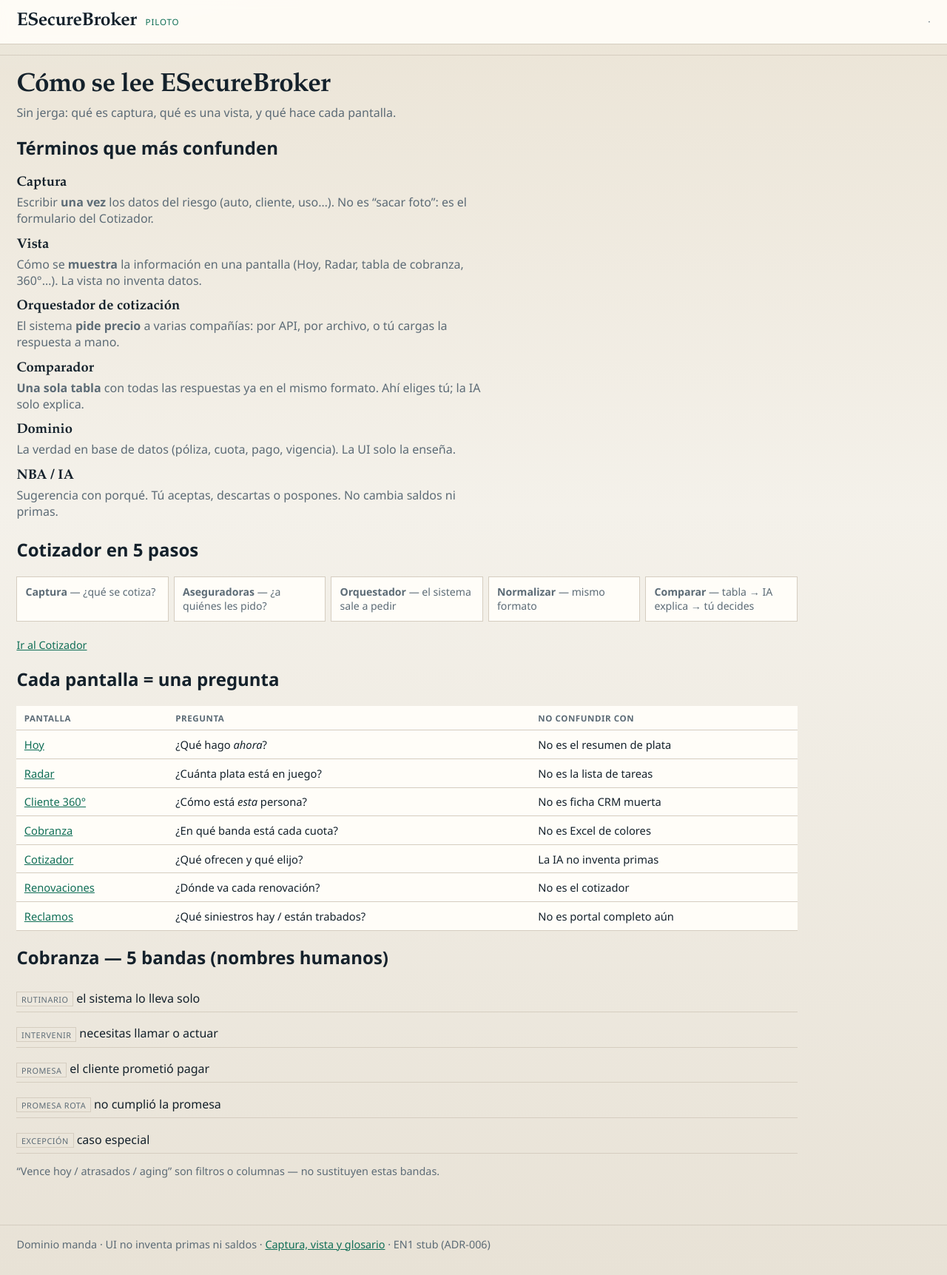
After one commit to shidalgo0925/esecurebroker, a FastAPI app: template corredores/web/templates/ayuda.html in a window 1280 px wide. The commit adds this page. Shown: the whole page at 74% size. Run offline with FastAPI, Linux system fonts and the light colour scheme; the template is opened without the code that fills it, so the values that code supplies are empty.

Commit message:
docs(ui): clarify capture vs view with glossary and cotizador steps
Add /ayuda, human Cobranza band labels, and Cotizador wizard copy so captura/orquestador/comparador are readable without design jargon.

Co-authored-by: Cursor <cursoragent@cursor.com>

```diff
--- a/corredores/web/routes.py
+++ b/corredores/web/routes.py
@@ -38,7 +38,23 @@ NAV = [
     ("cotizador", "Cotizador", "/cotizador"),
     ("renovaciones", "Renovaciones", "/renovaciones"),
     ("reclamos", "Reclamos", "/reclamos"),
+    ("ayuda", "Ayuda", "/ayuda"),
 ]
+
+BAND_LABELS = {
+    "AUTOMATIC": "Rutinario (automático)",
+    "INTERVENTION": "Requiere intervención",
+    "PROMISE": "Promesa de pago",
+    "BROKEN_PROMISE": "Promesa incumplida",
+    "EXCEPTION": "Excepción",
+}
+BAND_HELP = {
+    "AUTOMATIC": "el sistema lo lleva",
+    "INTERVENTION": "tú actúas",
+    "PROMISE": "compromiso activo",
+    "BROKEN_PROMISE": "no cumplió",
+    "EXCEPTION": "caso especial",
+}
 
 
 def _ctx(request: Request, active: str, **extra):
@@ -58,6 +74,11 @@ def _ctx(request: Request, active: str, **extra):
 @router.get("/", response_class=HTMLResponse)
 def home():
     return RedirectResponse("/hoy", status_code=303)
+
+
+@router.get("/ayuda", response_class=HTMLResponse)
+def ayuda(request: Request):
+    return templates.TemplateResponse(request, "ayuda.html", _ctx(request, "ayuda"))
 
 
 @router.get("/hoy", response_class=HTMLResponse)
@@ -121,7 +142,15 @@ def cobranza(request: Request, session: Session = Depends(get_session)):
     org = resolve_org(session)
     board = build_cobranza_board(session, org.id)
     order = ["INTERVENTION", "PROMISE", "BROKEN_PROMISE", "EXCEPTION", "AUTOMATIC"]
-    return templates.TemplateResponse(request, "cobranza.html", _ctx(request, "cobranza", org_name=org.name, board=board, band_order=order),
+    return templates.TemplateResponse(request, "cobranza.html", _ctx(
+            request,
+            "cobranza",
+            org_name=org.name,
+            board=board,
+            band_order=order,
+            band_labels=BAND_LABELS,
+            band_help=BAND_HELP,
+        ),
     )
 
 
--- a/corredores/web/static/piloto.css
+++ b/corredores/web/static/piloto.css
@@ -141,3 +141,49 @@ body {
 .band-broken_promise h2 { color: var(--crit); }
 .foot { padding: 1rem 1.4rem 2rem; border-top: 1px solid var(--line); }
 code { font-size: 0.85em; }
+.steps {
+  list-style: none;
+  padding: 0;
+  margin: 0 0 1.4rem;
+  display: grid;
+  grid-template-columns: repeat(5, minmax(0, 1fr));
+  gap: 0.45rem;
+}
+@media (max-width: 820px) {
+  .steps { grid-template-columns: 1fr 1fr; }
+}
+.steps li {
+  background: var(--panel);
+  border: 1px solid var(--line);
+  padding: 0.65rem 0.7rem;
+  font-size: 0.88rem;
+  color: var(--muted);
+}
+.steps li.on {
+  border-color: var(--accent);
+  color: var(--ink);
+  box-shadow: inset 0 -3px 0 var(--accent);
+}
+.steps li span {
+  display: inline-block;
+  width: 1.35rem;
+  height: 1.35rem;
+  line-height: 1.35rem;
+  text-align: center;
+  border-radius: 999px;
+  background: #e7efe9;
+  color: var(--accent);
+  font-size: 0.75rem;
+  font-weight: 700;
+  margin-right: 0.25rem;
+}
+.steps small { display: block; margin-top: 0.2rem; font-size: 0.72rem; }
+.defs { margin: 0; }
+.defs dt {
+  font-weight: 700;
+  margin-top: 0.85rem;
+  font-family: var(--font);
+  font-size: 1.15rem;
+}
+.defs dd { margin: 0.25rem 0 0; color: var(--muted); max-width: 40rem; }
+.glossary { margin-bottom: 1.5rem; }
--- /dev/null
+++ b/corredores/web/templates/ayuda.html
@@ -0,0 +1,66 @@
+{% extends "base.html" %}
+{% block title %}Ayuda · ESecureBroker{% endblock %}
+{% block content %}
+<section class="hero-ops">
+  <h1>Cómo se lee ESecureBroker</h1>
+  <p class="lede">Sin jerga: qué es captura, qué es una vista, y qué hace cada pantalla.</p>
+</section>
+
+<section class="glossary">
+  <h2>Términos que más confunden</h2>
+  <dl class="defs">
+    <dt>Captura</dt>
+    <dd>Escribir <strong>una vez</strong> los datos del riesgo (auto, cliente, uso…). No es “sacar foto”: es el formulario del Cotizador.</dd>
+    <dt>Vista</dt>
+    <dd>Cómo se <strong>muestra</strong> la información en una pantalla (Hoy, Radar, tabla de cobranza, 360°…). La vista no inventa datos.</dd>
+    <dt>Orquestador de cotización</dt>
+    <dd>El sistema <strong>pide precio</strong> a varias compañías: por API, por archivo, o tú cargas la respuesta a mano.</dd>
+    <dt>Comparador</dt>
+    <dd><strong>Una sola tabla</strong> con todas las respuestas ya en el mismo formato. Ahí eliges tú; la IA solo explica.</dd>
+    <dt>Dominio</dt>
+    <dd>La verdad en base de datos (póliza, cuota, pago, vigencia). La UI solo la enseña.</dd>
+    <dt>NBA / IA</dt>
+    <dd>Sugerencia con porqué. Tú aceptas, descartas o pospones. No cambia saldos ni primas.</dd>
+  </dl>
+</section>
+
+<section>
+  <h2>Cotizador en 5 pasos</h2>
+  <ol class="steps">
+    <li><strong>Captura</strong> — ¿qué se cotiza?</li>
+    <li><strong>Aseguradoras</strong> — ¿a quiénes les pido?</li>
+    <li><strong>Orquestador</strong> — el sistema sale a pedir</li>
+    <li><strong>Normalizar</strong> — mismo formato</li>
+    <li><strong>Comparar</strong> — tabla → IA explica → tú decides</li>
+  </ol>
+  <p class="hint"><a href="/cotizador">Ir al Cotizador</a></p>
+</section>
+
+<section>
+  <h2>Cada pantalla = una pregunta</h2>
+  <table class="grid">
+    <thead><tr><th>Pantalla</th><th>Pregunta</th><th>No confundir con</th></tr></thead>
+    <tbody>
+      <tr><td><a href="/hoy">Hoy</a></td><td>¿Qué hago <em>ahora</em>?</td><td>No es el resumen de plata</td></tr>
+      <tr><td><a href="/radar">Radar</a></td><td>¿Cuánta plata está en juego?</td><td>No es la lista de tareas</td></tr>
+      <tr><td><a href="/clientes">Cliente 360°</a></td><td>¿Cómo está <em>esta</em> persona?</td><td>No es ficha CRM muerta</td></tr>
+      <tr><td><a href="/cobranza">Cobranza</a></td><td>¿En qué banda está cada cuota?</td><td>No es Excel de colores</td></tr>
+      <tr><td><a href="/cotizador">Cotizador</a></td><td>¿Qué ofrecen y qué elijo?</td><td>La IA no inventa primas</td></tr>
+      <tr><td><a href="/renovaciones">Renovaciones</a></td><td>¿Dónde va cada renovación?</td><td>No es el cotizador</td></tr>
+      <tr><td><a href="/reclamos">Reclamos</a></td><td>¿Qué siniestros hay / están trabados?</td><td>No es portal completo aún</td></tr>
+    </tbody>
+  </table>
+</section>
+
+<section>
+  <h2>Cobranza — 5 bandas (nombres humanos)</h2>
+  <ul class="worklist compact">
+    <li><span class="chip">Rutinario</span> el sistema lo lleva solo</li>
+    <li><span class="chip">Intervenir</span> necesitas llamar o actuar</li>
+    <li><span class="chip">Promesa</span> el cliente prometió pagar</li>
+    <li><span class="chip">Promesa rota</span> no cumplió la promesa</li>
+    <li><span class="chip">Excepción</span> caso especial</li>
+  </ul>
+  <p class="meta">“Vence hoy / atrasados / aging” son filtros o columnas — no sustituyen estas bandas.</p>
+</section>
+{% endblock %}
--- a/corredores/web/templates/base.html
+++ b/corredores/web/templates/base.html
@@ -23,6 +23,6 @@
   <main class="main">
     {% block content %}{% endblock %}
   </main>
-  <footer class="foot">Dominio manda · UI no inventa primas ni saldos · EN1 stub (ADR-006)</footer>
+  <footer class="foot">Dominio manda · UI no inventa primas ni saldos · <a href="/ayuda">Captura, vista y glosario</a> · EN1 stub (ADR-006)</footer>
 </body>
 </html>
--- a/corredores/web/templates/hoy.html
+++ b/corredores/web/templates/hoy.html
@@ -3,7 +3,7 @@
 {% block content %}
 <section class="hero-ops">
   <h1>Hoy</h1>
-  <p class="lede">Qué hacer ahora — no es Radar. Org: {{ org_name }}</p>
+  <p class="lede">Cola de <strong>trabajo de hoy</strong> (intervención vs rutinario). No es el Radar de plata. Org: {{ org_name }} · <a href="/ayuda">¿qué es esta vista?</a></p>
   <div class="kpis">
     <div><strong>{{ counts.total }}</strong><span>ítems</span></div>
     <div><strong>{{ counts.intervention }}</strong><span>intervención</span></div>
--- a/corredores/web/templates/radar.html
+++ b/corredores/web/templates/radar.html
@@ -3,7 +3,7 @@
 {% block content %}
 <section class="hero-ops">
   <h1>Radar</h1>
-  <p class="lede">Visión de dinero — no duplica la cola de Hoy. {{ org_name }} · {{ snap.as_of }}</p>
+  <p class="lede"><strong>Vista de dinero</strong> — cobrar / renovar / vender / en riesgo. No es la lista de tareas de Hoy. {{ org_name }} · {{ snap.as_of }} · <a href="/ayuda">glosario</a></p>
 </section>
 <div class="radar-grid">
   {% for b in [snap.por_cobrar, snap.por_renovar, snap.por_vender, snap.en_riesgo] %}
```
Also changed, not shown: corredores/web/templates/cobranza.html (+8 -5 lines), corredores/web/templates/cotizador.html (+24 -9 lines), tests/test_web_piloto.py (+5 -0 lines).
